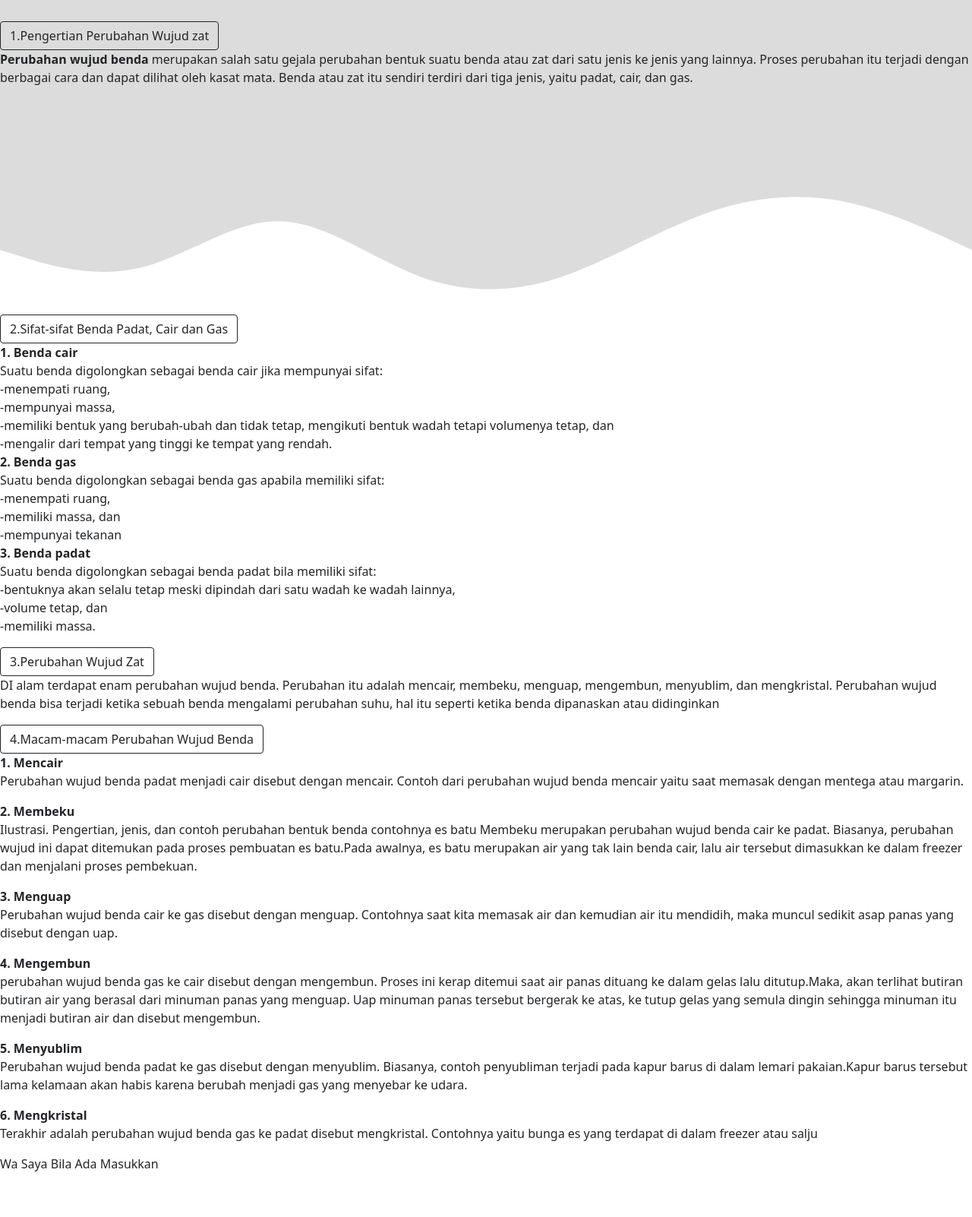
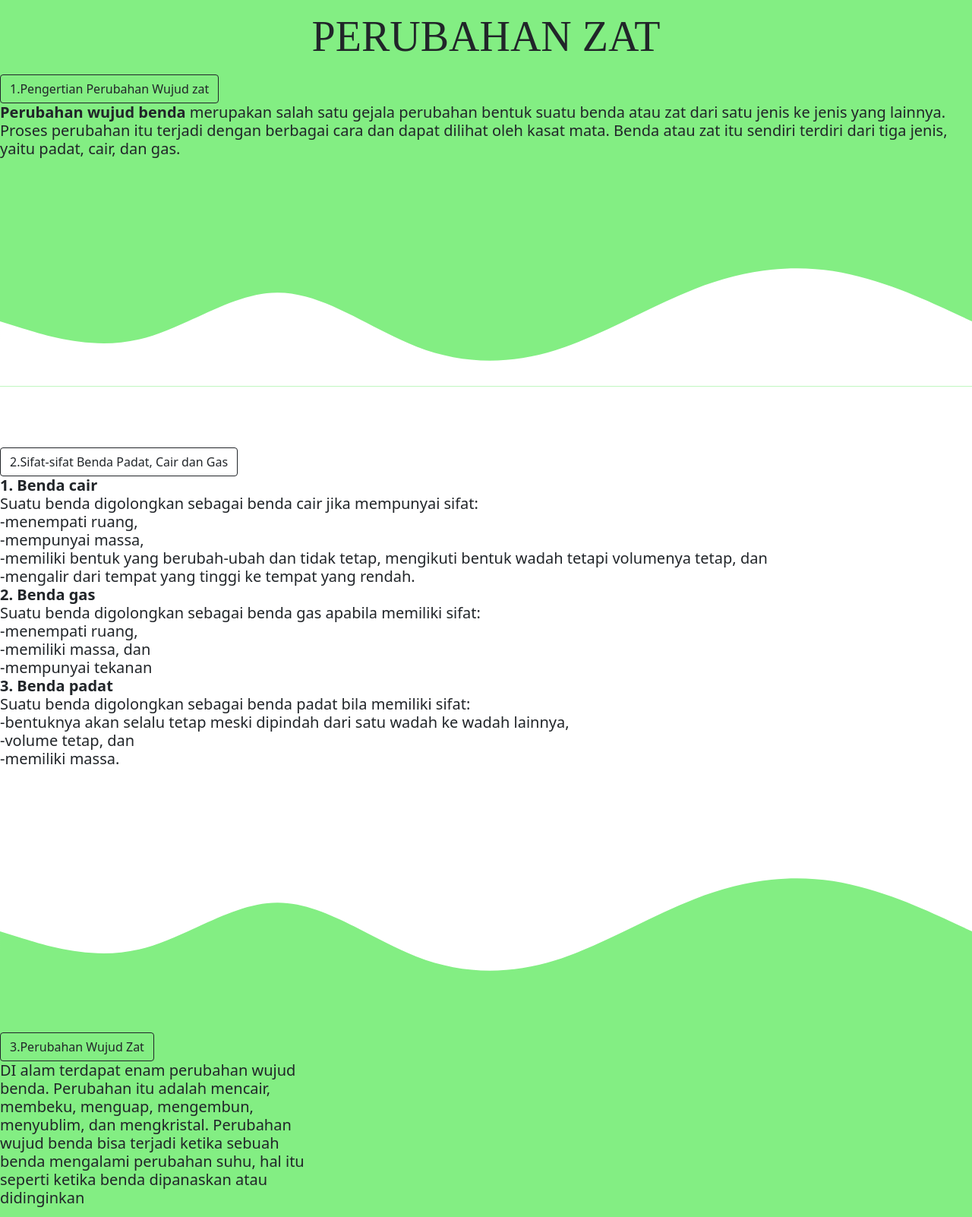
Before and after one commit to amnankhoirul/amnankhoirul.github.io, a plain HTML site: page pipas.html in a window 1280 px wide. Shown: the part 52-1654 px from the top of the page at 76% size. Before the commit the page ends 1612 px from the top, so only its background shows below. Drawn offline with nearby package versions, Linux system fonts and the light colour scheme.

Commit message:
menambahkan

```diff
--- a/pipas.css
+++ b/pipas.css
@@ -1,16 +1,24 @@
 #pengertian{
-    padding-top: 5rem;
-    background-color: gainsboro;
+    padding-top: 4rem;
+    background-color: #83ee83;
   }
 #sifat{
 
 }
 #perubahan{
-
+  background-color: #83ee83;
+  padding-top: 3rem
 }
 #macam{
-
+  background-color:white;
 }
-#masukan{
-
+#masukkan{
+  background-color:#198754 ;
+  text-decoration-color: white;
+  padding-bottom: 3rem;
+  text-align: center;
 }
+section{
+  padding-top: 5rem;
+  cursor: pointer;
+}
--- a/pipas.html
+++ b/pipas.html
@@ -16,7 +16,7 @@
   <body>
     <!-- navbar -->
       <div class="container">
-        <nav class="navbar navbar-expand-lg navbar-dark bg-secondary fixed-top shadow-sm">
+        <nav class="navbar navbar-expand-lg navbar-dark bg-success fixed-top shadow-sm">
           <div class="container">
             <div class="container-fluid">
               <a href="index.html"><i class="bi bi-house text-white"></i></a>
@@ -29,10 +29,11 @@
     <!--  -->
       <section id="pengertian">
            <div>
+            <b><h1 class="display-4 text-center mb-3 "><font face="george">PERUBAHAN ZAT</font></h1></b>
             <button type="button" class="btn btn-outline-dark">1.Pengertian Perubahan Wujud zat</button>
               <td>
-                <p><b>Perubahan wujud benda</b> merupakan salah satu gejala perubahan bentuk suatu benda atau zat dari satu jenis ke jenis yang lainnya. Proses perubahan itu terjadi dengan berbagai cara dan dapat dilihat oleh kasat mata. Benda atau zat itu sendiri terdiri dari tiga jenis, yaitu padat, cair, dan gas.
-                </p>
+                <h5><p align="left"><b>Perubahan wujud benda</b> merupakan salah satu gejala perubahan bentuk suatu benda atau zat dari satu jenis ke jenis yang lainnya. Proses perubahan itu terjadi dengan berbagai cara dan dapat dilihat oleh kasat mata. Benda atau zat itu sendiri terdiri dari tiga jenis, yaitu padat, cair, dan gas.
+                </p></h5>
               </td>
            </div>
            <svg xmlns="http://www.w3.org/2000/svg" viewBox="0 0 1440 320"><path fill="#ffffff" fill-opacity="1" d="M0,224L34.3,234.7C68.6,245,137,267,206,250.7C274.3,235,343,181,411,181.3C480,181,549,235,617,261.3C685.7,288,754,288,823,266.7C891.4,245,960,203,1029,176C1097.1,149,1166,139,1234,149.3C1302.9,160,1371,192,1406,208L1440,224L1440,320L1405.7,320C1371.4,320,1303,320,1234,320C1165.7,320,1097,320,1029,320C960,320,891,320,823,320C754.3,320,686,320,617,320C548.6,320,480,320,411,320C342.9,320,274,320,206,320C137.1,320,69,320,34,320L0,320Z"></path></svg>
@@ -42,7 +43,7 @@
       <section  id="sifat">
         <div>
           <button type="button" class="btn btn-outline-dark">2.Sifat-sifat Benda Padat, Cair dan Gas</button>
-          <td>
+          <td><h5>
             <p><b>1. Benda cair</b><br>
               Suatu benda digolongkan sebagai benda cair jika mempunyai sifat: <br>
               -menempati ruang,<br>
@@ -60,58 +61,90 @@
               -volume tetap, dan <br>
               -memiliki massa. <br>
             </p>
-          </td>
+          </td></h5>
         </div>
       </section>
+      <svg xmlns="http://www.w3.org/2000/svg" viewBox="0 0 1440 320"><path fill="#83ee83" fill-opacity="1" d="M0,224L34.3,234.7C68.6,245,137,267,206,250.7C274.3,235,343,181,411,181.3C480,181,549,235,617,261.3C685.7,288,754,288,823,266.7C891.4,245,960,203,1029,176C1097.1,149,1166,139,1234,149.3C1302.9,160,1371,192,1406,208L1440,224L1440,320L1405.7,320C1371.4,320,1303,320,1234,320C1165.7,320,1097,320,1029,320C960,320,891,320,823,320C754.3,320,686,320,617,320C548.6,320,480,320,411,320C342.9,320,274,320,206,320C137.1,320,69,320,34,320L0,320Z"></path></svg>
+
            <!--  -->
            <!--  -->
       <section id="perubahan">
-        <div>
+        <div class=" mb-3 col-md-4">
           <button type="button" class="btn btn-outline-dark">3.Perubahan Wujud Zat</button>
-          <td>
+          <td><h5>
             <p>DI alam terdapat enam perubahan wujud benda. Perubahan itu adalah mencair, membeku, menguap, mengembun, menyublim, dan mengkristal. Perubahan wujud benda bisa terjadi ketika sebuah benda mengalami perubahan suhu, hal itu seperti ketika benda dipanaskan atau didinginkan</p>
-          </td>
+          </td></h5>
+          <img src="perubahan_zat.jpg" class="card-img-top " alt="...">
         </div>
+        <svg xmlns="http://www.w3.org/2000/svg" viewBox="0 0 1440 320"><path fill="#ffffff" fill-opacity="1" d="M0,224L34.3,234.7C68.6,245,137,267,206,250.7C274.3,235,343,181,411,181.3C480,181,549,235,617,261.3C685.7,288,754,288,823,266.7C891.4,245,960,203,1029,176C1097.1,149,1166,139,1234,149.3C1302.9,160,1371,192,1406,208L1440,224L1440,320L1405.7,320C1371.4,320,1303,320,1234,320C1165.7,320,1097,320,1029,320C960,320,891,320,823,320C754.3,320,686,320,617,320C548.6,320,480,320,411,320C342.9,320,274,320,206,320C137.1,320,69,320,34,320L0,320Z"></path></svg>
       </section>
            <!--  -->
            <!--  -->
       <section id="macam">
         <div>
           <button type="button" class="btn btn-outline-dark">4.Macam-macam Perubahan Wujud Benda</button>
-          <td>
-            <p>
-              <b>1. Mencair</b> <br>
-              Perubahan wujud benda padat menjadi cair disebut dengan mencair. Contoh dari perubahan wujud benda mencair yaitu saat memasak dengan mentega atau margarin.
-            </p>
-            <p>
-              <b>2. Membeku </b><br>
-              Ilustrasi. Pengertian, jenis, dan contoh perubahan bentuk benda contohnya es batu
-                Membeku merupakan perubahan wujud benda cair ke padat. Biasanya, perubahan wujud ini dapat ditemukan pada proses pembuatan es batu.Pada awalnya, es batu merupakan air yang tak lain benda cair, lalu air tersebut dimasukkan ke dalam freezer dan menjalani proses pembekuan.
-              </p>
-              <p>
-                <b>3. Menguap</b> <br>
-                Perubahan wujud benda cair ke gas disebut dengan menguap. Contohnya saat kita memasak air dan kemudian air itu mendidih, maka muncul sedikit asap panas yang disebut dengan uap.
-              </p>
-              <p>
-                <b>4. Mengembun </b><br>
-                perubahan wujud benda gas ke cair disebut dengan mengembun. Proses ini kerap ditemui saat air panas dituang ke dalam gelas lalu ditutup.Maka, akan terlihat butiran butiran air yang berasal dari minuman panas yang menguap. Uap minuman panas tersebut bergerak ke atas, ke tutup gelas yang semula dingin sehingga minuman itu menjadi butiran air dan disebut mengembun.
-              </p>
-              <p>
-                <b>5. Menyublim</b> <br>
-                Perubahan wujud benda padat ke gas disebut dengan menyublim. Biasanya, contoh penyubliman terjadi pada kapur barus di dalam lemari pakaian.Kapur barus tersebut lama kelamaan akan habis karena berubah menjadi gas yang menyebar ke udara.
-              </p>
-              <p>
-                <b>6. Mengkristal</b> <br>
-                Terakhir adalah perubahan wujud benda gas ke padat disebut mengkristal. Contohnya yaitu bunga es yang terdapat di dalam freezer atau salju
-              </p>
-            </td>
-          </div>
+            <div class="row">
+              <div class="card mb-3 col-md-4">
+                <div class="card-body">
+                  <h5 class="card-title">1. Mencair</h5>
+                  <p class="card-text">Perubahan wujud benda padat menjadi cair disebut dengan mencair. Contoh dari perubahan wujud benda mencair yaitu Es batu ketika didiamkan diluar freezer lama-kelamaan akan menjadi air.</p>
+                  <img src="mencair.jpg" class="card-img-top" alt="...">
+                </div>
+              </div>
+            </div>
+            <div class="row">
+              <div class="card mb-3 col-md-4">
+                <div class="card-body">
+                  <h5 class="card-title">2. Membeku </h5>
+                  <p class="card-text">Membeku merupakan perubahan wujud benda cair ke padat. Biasanya, perubahan wujud ini dapat ditemukan pada proses pembuatan es batu.Pada awalnya, es batu merupakan air yang tak lain benda cair, lalu air tersebut dimasukkan ke dalam freezer dan menjalani proses pembekuan.</p>
+                  <img src="membeku.jpeg" class="card-img-top" alt="...">
+                </div>
+              </div>
+            </div>
+            <div class="row">
+              <div class="card mb-3 col-md-4">
+                <div class="card-body">
+                  <h5 class="card-title">3. Menguap</h5>
+                  <p class="card-text">Perubahan wujud benda cair ke gas disebut dengan menguap. Contohnya saat kita memasak air dan kemudian air itu mendidih, maka muncul sedikit asap panas yang disebut dengan uap.</p>
+                  <img src="menguap.jpg" class="card-img-top" alt="...">
+                </div>
+              </div>
+            </div>
+            <div class="row">
+              <div class="card mb-3 col-md-4">
+                <div class="card-body">
+                  <h5 class="card-title">4. Mengembun</h5>
+                  <p class="card-text">perubahan wujud benda gas ke cair disebut dengan mengembun. Proses ini kerap ditemui saat Pengembunan di pagi hari.</p>
+                  <img src="mengembun.jpg" class="card-img-top" alt="...">
+                </div>
+              </div>
+            </div>
+            <div class="row">
+              <div class="card mb-3 col-md-4">
+                <div class="card-body">
+                  <h5 class="card-title">5. Menyublim</h5>
+                  <p class="card-text">Perubahan wujud benda padat ke gas disebut dengan menyublim. Biasanya, contoh penyubliman terjadi pada kapur barus di dalam lemari pakaian.Kapur barus tersebut lama kelamaan akan habis karena berubah menjadi gas yang menyebar ke udara.</p>
+                  <img src="menyublim.jpg" class="card-img-top" alt="...">
+                </div>
+              </div>
+            </div>
+            <div class="row">
+              <div class="card mb-3 col-md-4">
+                <div class="card-body">
+                  <h5 class="card-title">6. Mengkristal</h5>
+                  <p class="card-text">Terakhir adalah perubahan wujud benda gas ke padat disebut mengkristal. Contohnya yaitu bunga es yang terdapat di dalam freezer atau salju </p>
+                  <img src="mengkristal.jpg" class="card-img-top" alt="...">
+                </div>
+              </div>
+            </div>
+        </div>
+          <svg xmlns="http://www.w3.org/2000/svg" viewBox="0 0 1440 320"><path fill="#198754" fill-opacity="1" d="M0,224L34.3,234.7C68.6,245,137,267,206,250.7C274.3,235,343,181,411,181.3C480,181,549,235,617,261.3C685.7,288,754,288,823,266.7C891.4,245,960,203,1029,176C1097.1,149,1166,139,1234,149.3C1302.9,160,1371,192,1406,208L1440,224L1440,320L1405.7,320C1371.4,320,1303,320,1234,320C1165.7,320,1097,320,1029,320C960,320,891,320,823,320C754.3,320,686,320,617,320C548.6,320,480,320,411,320C342.9,320,274,320,206,320C137.1,320,69,320,34,320L0,320Z"></path></svg>
         </section>
           <!--  -->
            <!--  -->
       <script src="https://cdn.jsdelivr.net/npm/bootstrap@5.0.2/dist/js/bootstrap.bundle.min.js" integrity="sha384-MrcW6ZMFYlzcLA8Nl+NtUVF0sA7MsXsP1UyJoMp4YLEuNSfAP+JcXn/tWtIaxVXM" crossorigin="anonymous"></script>
   </body>
-  <footer id="Masukkan">
+  <footer id="masukkan">
     <!-- <footer class="bg-success text-center pb-5 text-white"> -->
       <p>Wa Saya Bila Ada Masukkan <i class="bi bi-chat text-white"></i><a href="https://wa.me/62882003370440" class="text-white fw-bold">AMNAN KHOIRUL MAJID</a></p>
     </footer>
```
Also changed, not shown: membeku.jpeg (added), mencair.jpg (added), mengembun.jpg (added), mengkristal.jpg (added), menguap.jpg (added), menyublim.jpg (added), perubahan_zat.jpg (added).
